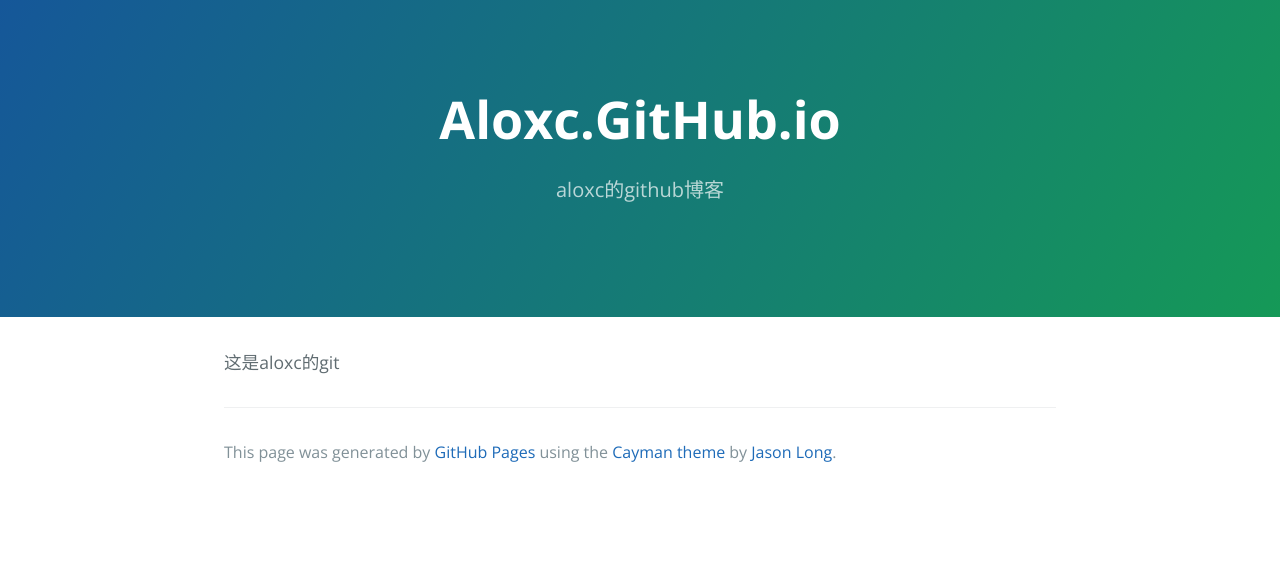
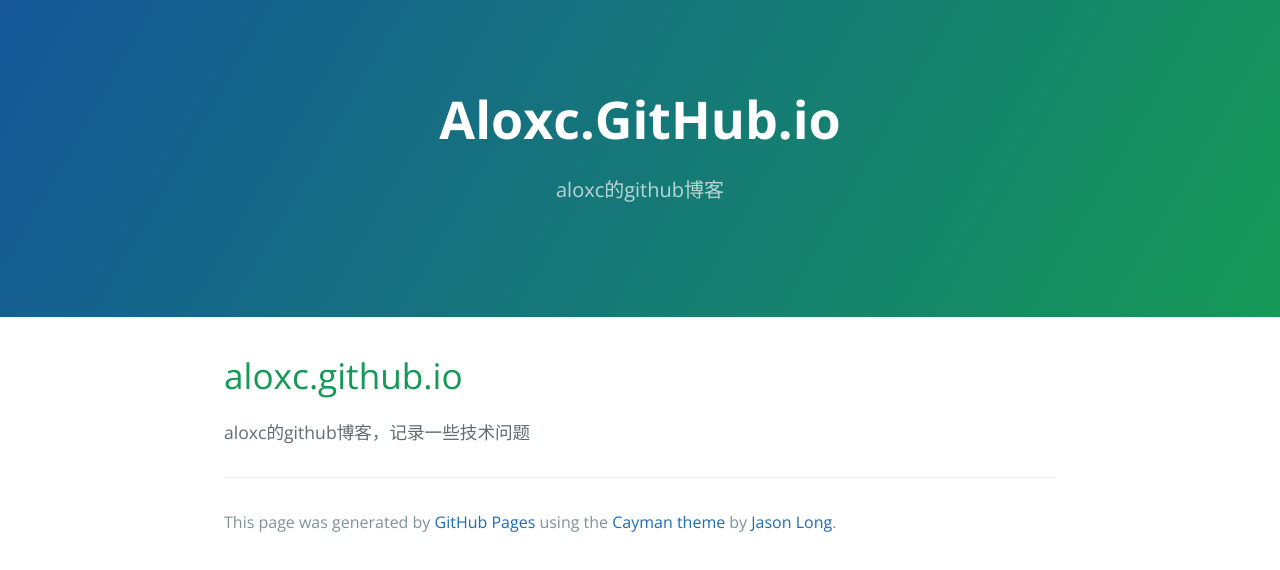
Before and after one commit to aloxc/aloxc.github.io, a plain HTML site: page index.html in a window 1280 px wide. Drawn offline with nearby package versions, Linux system fonts and the light colour scheme.

Commit message:
Replace master branch with page content via GitHub

```diff
--- a/index.html
+++ b/index.html
@@ -16,7 +16,10 @@
     </section>
 
     <section class="main-content">
-      <p>这是aloxc的git</p>
+      <h1>
+<a id="aloxcgithubio" class="anchor" href="#aloxcgithubio" aria-hidden="true"><span aria-hidden="true" class="octicon octicon-link"></span></a>aloxc.github.io</h1>
+
+<p>aloxc的github博客，记录一些技术问题</p>
 
       <footer class="site-footer">
 
--- a/params.json
+++ b/params.json
@@ -1,6 +1,6 @@
 {
   "name": "Aloxc.GitHub.io",
   "tagline": "aloxc的github博客",
-  "body": "这是aloxc的git",
+  "body": "# aloxc.github.io\r\naloxc的github博客，记录一些技术问题\r\n    ",
   "note": "Don't delete this file! It's used internally to help with page regeneration."
 }
```
